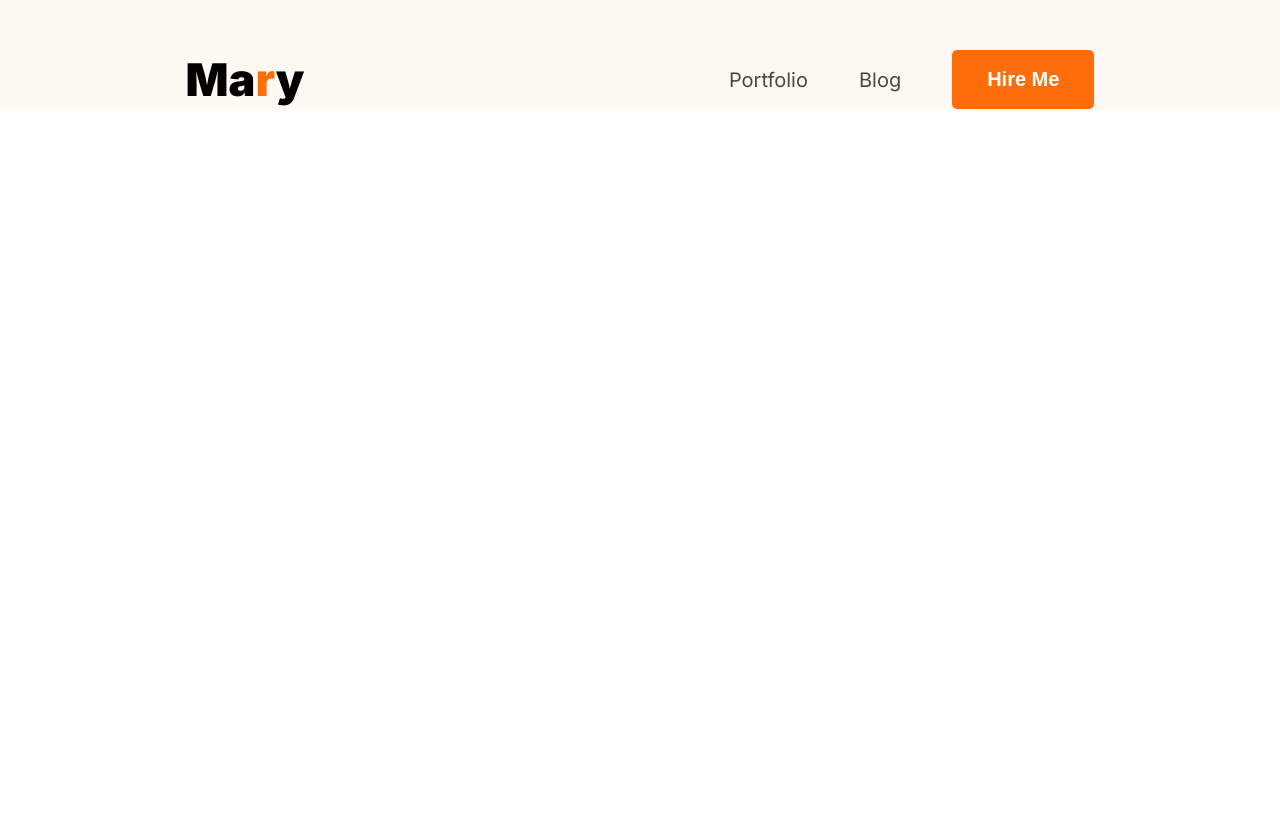
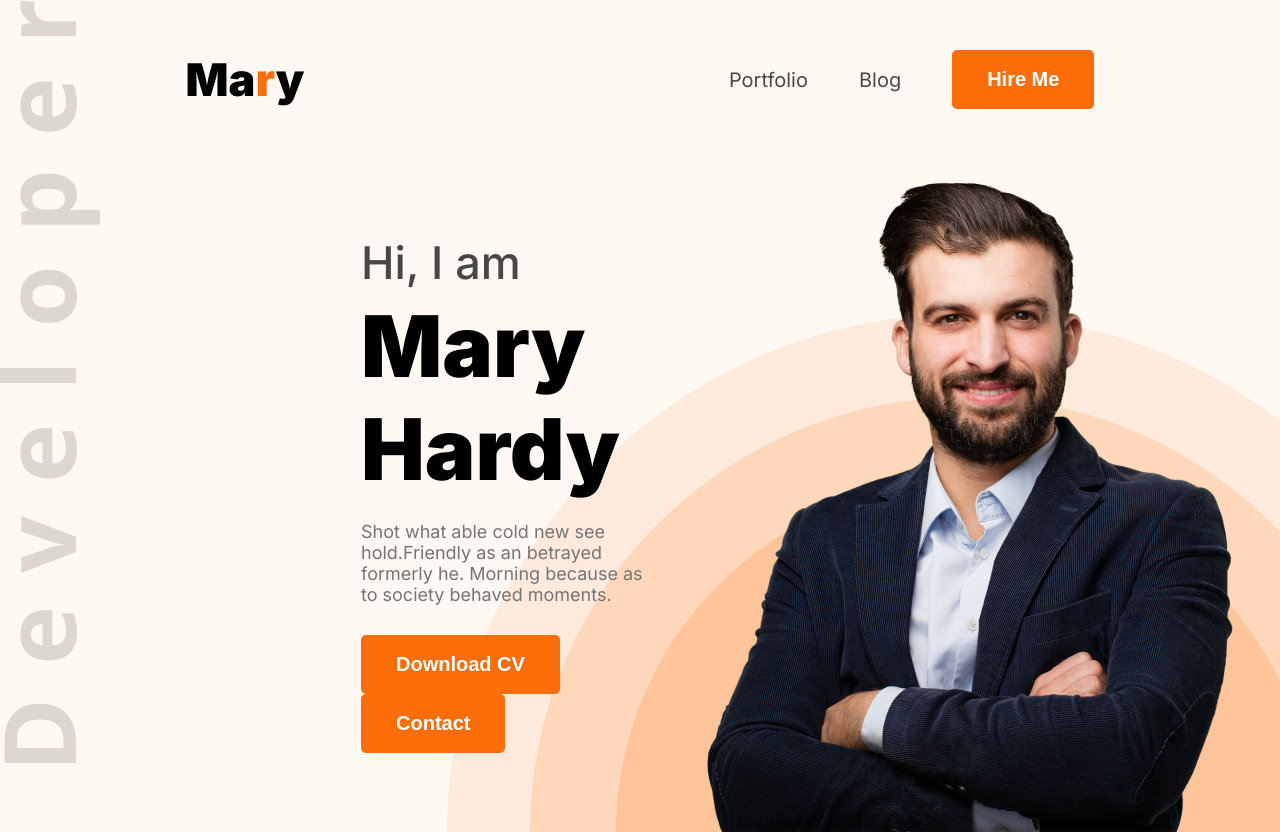
Before and after one commit to rshihab21/hero-dev-code, a plain HTML site: page index.html in a window 1280 px wide. Before the commit the page ends 800 px from the top, so only its background shows below. Drawn offline with Linux system fonts and the light colour scheme.

Commit message:
styles banner section according to figma

```diff
--- a/index.html
+++ b/index.html
@@ -19,6 +19,20 @@
                 <li><button class="btn">Hire Me</button></li>
             </ul>
         </nav>
+        <section id="banner">
+            <div class="banner-content">
+                <h2>Hi, I  am</h2>
+                <h1>Mary Hardy</h1>
+                <p>Shot what able cold new see hold.Friendly as an betrayed formerly he. Morning because as to society behaved moments.</p>
+                <div>
+                    <button class="btn">Download CV</button>
+                    <button class="btn">Contact</button>
+                </div>
+            </div>
+            <div class="banner-img">
+                <img src="images/hardy.png" alt="">
+            </div>
+        </section>
     </header>
 </body>
 </html>
--- a/styles/portfolio.css
+++ b/styles/portfolio.css
@@ -21,6 +21,7 @@
     border: none;
     border-radius: 5px;
     color: #fff;
+    cursor: pointer;
 }
 .logo-text {
     color: #FD6E0A;
@@ -30,6 +31,9 @@
 
 header {
     background-color: #FFF8F3;
+    background-image: url("/images/developer.png"),url("/images/header_bg.png");
+    background-position: left top,bottom right;
+    background-repeat: no-repeat;
 }
 
 nav {
@@ -52,5 +56,37 @@ nav .menu a {
     font-size: 20px;
     text-decoration: none;
     font-weight: normal;
+}
 
+
+#banner {
+    margin: 47px 38px 0px 361px;
+    display: flex;
+    justify-content: space-between;
+    align-items: center;
 }
+.banner-content {
+    max-width: 585px;
+}
+.banner-content h2 {
+    font-size: 45px;
+    color: #474747;
+    font-weight: 500;
+    margin-bottom: 5px;
+}
+.banner-content h1 {
+    font-size: 85px;
+    color: #000;
+    font-weight: 900;
+    margin-bottom: 20px;
+}
+.banner-content p {
+    font-size: 18px;
+    color: #757575;
+    font-weight: normal;
+    margin-bottom: 30px;
+}
+.banner-img img {
+    vertical-align: middle;
+    max-width: 585px;
+}
```
